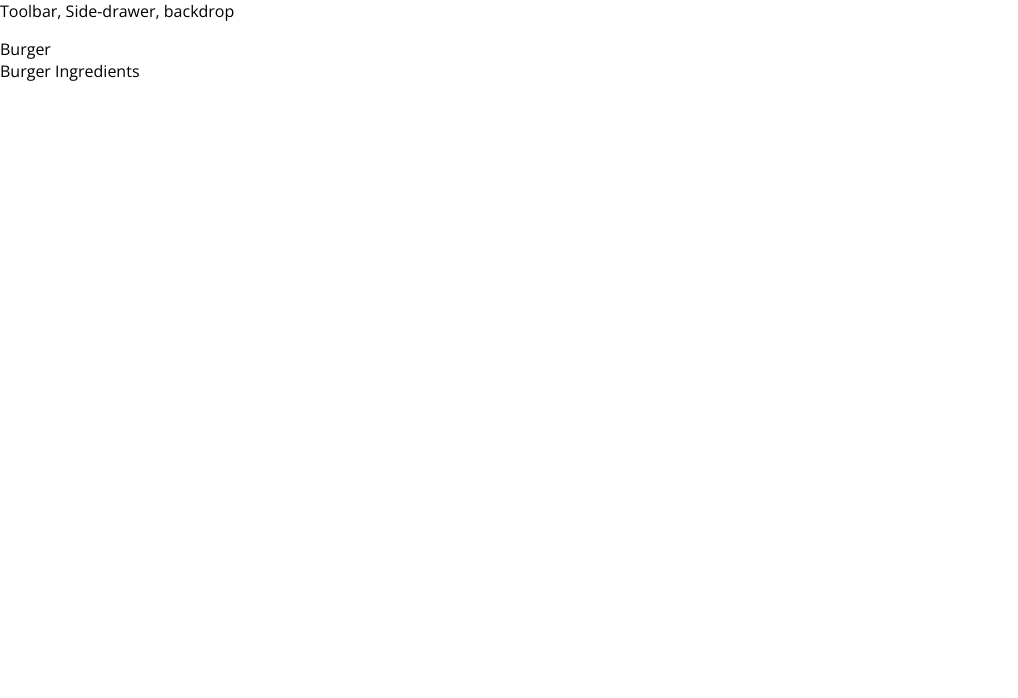
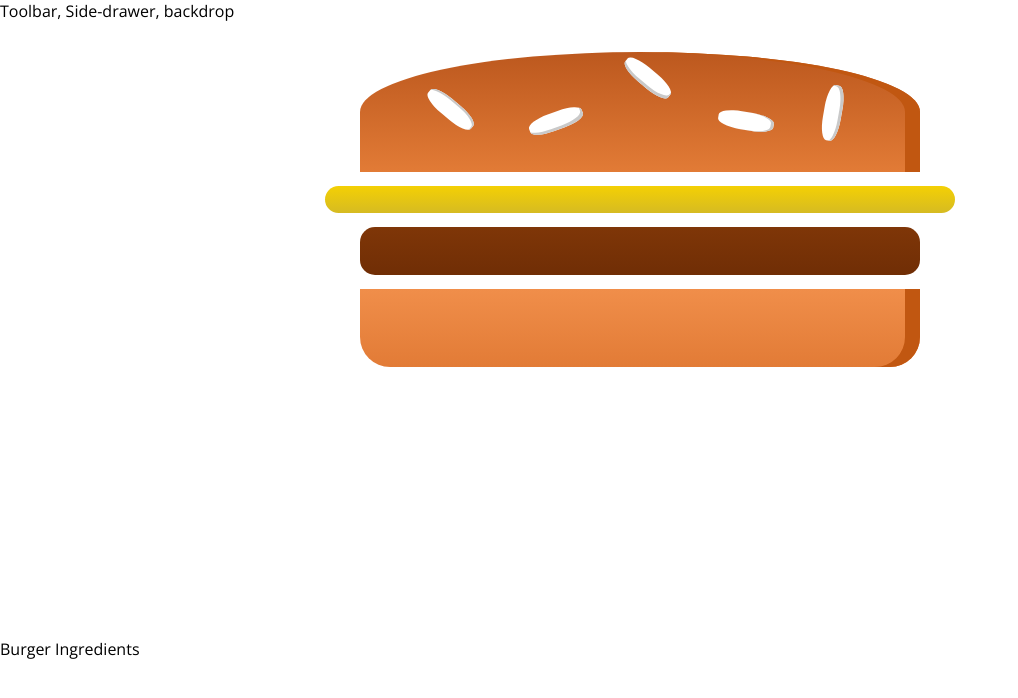
Before and after one commit to japhheth/Burger-app, a React app: page / in a window 1280 px wide. Shown: the top 698 px of the page, without its empty margins (0-1018 px from the left). Built offline with nearby package versions, Linux system fonts and the light colour scheme.

Commit message:
finished building my burger and rendered on the DOM..Continue later today :)

```diff
--- /dev/null
+++ b/src/Components/Burger/Burger.css
@@ -0,0 +1,31 @@
+.Burger{
+    font-weight: bold;
+    text-align: center;
+    font-size: 1.2rem;
+    width: 100%;
+    overflow: scroll;
+    height: 250px;
+    margin: auto;
+}
+
+
+@media (min-width: 500px) and (min-height: 400px){
+    .Burger{
+        width: 350px;
+        height: 300px;
+    }
+}
+
+@media (min-width: 500px) and (min-height: 401px){
+    .Burger{
+        width: 450px;
+        height: 400px;
+    }
+}
+
+@media (min-width: 1000px) and (min-height: 700px){
+    .Burger{
+        width: 700px;
+        height: 600px;
+    }
+}
--- a/src/Components/Burger/Burger.js
+++ b/src/Components/Burger/Burger.js
@@ -0,0 +1,17 @@
+import React from 'react';
+import classes from './Burger.css';
+import BurgerIngredients from './BurgerIngredients/BurgerIngredients'
+
+
+const burger = (props) => {
+    return(
+        <div className={classes.Burger}>
+            <BurgerIngredients type="bread-top"/>
+            <BurgerIngredients type="cheese"/>
+            <BurgerIngredients type="meat"/>
+            <BurgerIngredients type="bread-bottom"/>
+        </div>
+    )
+}
+
+export default burger;
--- a/src/Components/Burger/BurgerIngredients/BurgerIngredients.js
+++ b/src/Components/Burger/BurgerIngredients/BurgerIngredients.js
@@ -1,35 +1,37 @@
-import React from 'react';
-
+import React, {Component} from 'react';
+import PropTypes from 'prop-types'
 import classes from './BurgerIngredients.css'
 
 
-const BurgerIngredients = (props) => {
+class BurgerIngredients extends Component{
+    render(){
         let ingredient = null;
-
-
-    if(props.type === 'bread-bottom'){
-     return  ingredient = <div className={classes.BreadBottom}></div>;
-    } else if(props.type === 'bread-top'){
+        if(this.props.type === 'bread-bottom'){
+            return ingredient = <div className={classes.BreadBottom}></div>;
+        } else if(this.props.type === 'bread-top'){
             return  ingredient = (
                 <div className={classes.BreadTop}>
                     <div className={classes.Seeds1}></div>
                     <div className={classes.Seeds2}></div>
                 </div>
             )
-    }else if(props.type === 'meat'){
+        }else if(this.props.type === 'meat'){
             return ingredient = <div className={classes.Meat}></div>
-    }else if (props.type === 'cheese'){
+        }else if (this.props.type === 'cheese'){
             return ingredient = <div className={classes.Cheese}></div>
-    }else if(props.type === 'salad'){
+        }else if(this.props.type === 'salad'){
             return ingredient = <div className={classes.Salad}></div>
-    }else if(props.type === 'bacon'){
+        }else if(this.props.type === 'bacon'){
             return ingredient = <div className={classes.Bacon}></div>
         }else {
-        return  ingredient = null
+           return ingredient = null
+        }
     }
 
+}
 
-
+BurgerIngredients.propTypes = {
+    type : PropTypes.string.isRequired
 }
 
 
--- a/src/Containers/BurderBuilder/BurgerBuilder.js
+++ b/src/Containers/BurderBuilder/BurgerBuilder.js
@@ -1,12 +1,13 @@
-import React, {Component} from 'react'
-import Aux from '../../hoc/Aux'
+import React, {Component} from 'react';
+import Aux from '../../hoc/Aux';
+import Burger from '../../Components/Burger/Burger'
 
 class BurgerBuilder extends Component {
 
     render(){
         return (
             <Aux>
-                <div>Burger</div>
+                <Burger/>
                 <div>Burger Ingredients</div>
             </Aux>
         )
```
Lines whose indentation alone changed are shown as unchanged.
